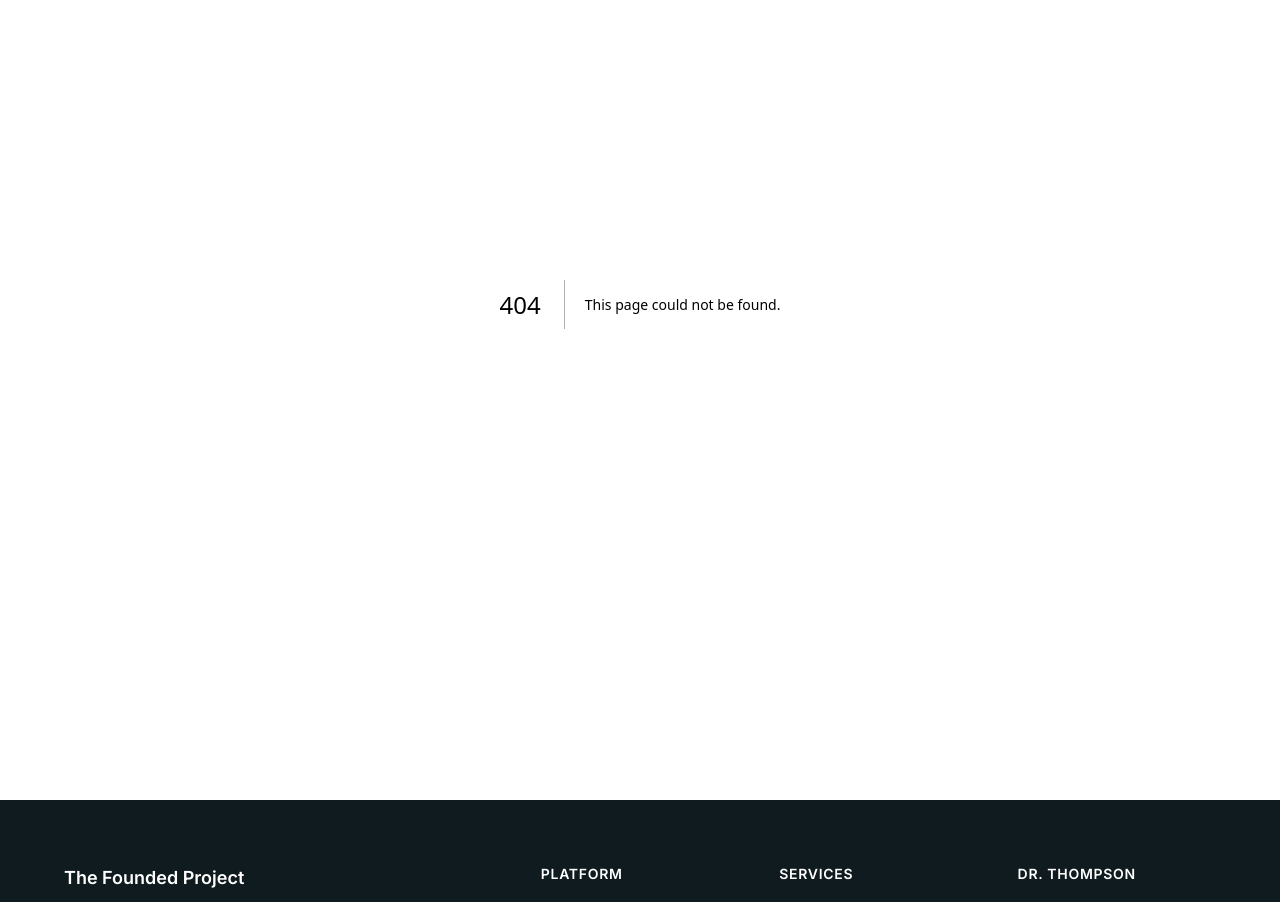
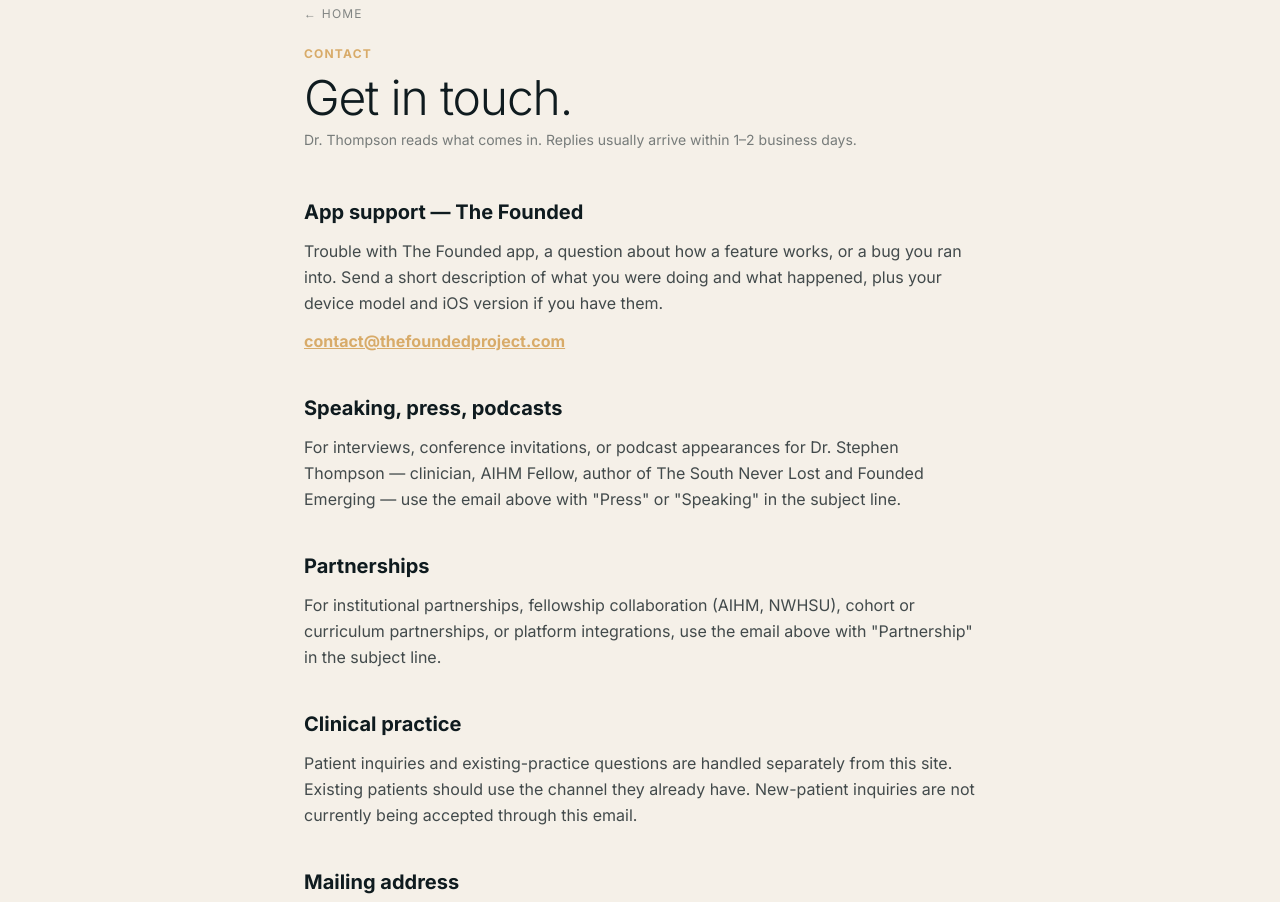
Before and after one commit to thefoundedproject/thefoundedproject-site, a Next.js app: page /contact in a window 1280 px wide. Before the commit this address had no page. Shown: the part 160-1062 px from the top of the page. Built offline with nearby package versions, Linux system fonts and the light colour scheme.

Commit message:
Sync from local dev

```diff
--- /dev/null
+++ b/app/contact/page.js
@@ -0,0 +1,86 @@
+/**
+ * Copyright 2026 Dr. Stephen Thompson DC, DACM, BCTMB, FAIHM
+ * The Founded Project — thefoundedproject.com
+ * All rights reserved.
+ *
+ * Contact page. Surfaced as Support URL for App Store Connect (The Founded iOS app).
+ */
+
+export const metadata = {
+  title: 'Contact | The Founded Project',
+  description: 'Reach The Founded Project for app support, partnerships, speaking, or anything else.',
+}
+
+function Section({ title, children }) {
+  return (
+    <section className="mb-10">
+      <h2 style={{ color: '#0F1B1F' }} className="text-xl font-bold mb-3">{title}</h2>
+      <div style={{ color: 'rgba(15,27,31,0.78)' }} className="leading-relaxed space-y-3 [&_a]:underline">
+        {children}
+      </div>
+    </section>
+  )
+}
+
+export default function ContactPage() {
+  return (
+    <main style={{ backgroundColor: '#F5F0E8' }} className="min-h-screen px-6 py-24">
+      <article className="max-w-2xl mx-auto">
+        <a href="/" style={{ color: 'rgba(15,27,31,0.5)' }} className="text-xs uppercase tracking-widest mb-6 inline-block hover:opacity-80">
+          ← Home
+        </a>
+        <p style={{ color: '#D8AB69' }} className="text-xs font-bold uppercase tracking-widest mb-3">
+          Contact
+        </p>
+        <h1 style={{ color: '#0F1B1F' }} className="text-3xl md:text-5xl font-light leading-tight tracking-tight mb-2">
+          Get in touch.
+        </h1>
+        <p style={{ color: 'rgba(15,27,31,0.55)' }} className="text-sm mb-12">Dr. Thompson reads what comes in. Replies usually arrive within 1–2 business days.</p>
+
+        <Section title="App support — The Founded">
+          <p>
+            Trouble with The Founded app, a question about how a feature works, or a bug you ran into. Send a short description of what you were doing and what happened, plus your device model and iOS version if you have them.
+          </p>
+          <p>
+            <a href="mailto:contact@thefoundedproject.com" style={{ color: '#D8AB69' }} className="font-bold">
+              contact@thefoundedproject.com
+            </a>
+          </p>
+        </Section>
+
+        <Section title="Speaking, press, podcasts">
+          <p>
+            For interviews, conference invitations, or podcast appearances for Dr. Stephen Thompson — clinician, AIHM Fellow, author of The South Never Lost and Founded Emerging — use the email above with &quot;Press&quot; or &quot;Speaking&quot; in the subject line.
+          </p>
+        </Section>
+
+        <Section title="Partnerships">
+          <p>
+            For institutional partnerships, fellowship collaboration (AIHM, NWHSU), cohort or curriculum partnerships, or platform integrations, use the email above with &quot;Partnership&quot; in the subject line.
+          </p>
+        </Section>
+
+        <Section title="Clinical practice">
+          <p>
+            Patient inquiries and existing-practice questions are handled separately from this site. Existing patients should use the channel they already have. New-patient inquiries are not currently being accepted through this email.
+          </p>
+        </Section>
+
+        <Section title="Mailing address">
+          <p style={{ color: 'rgba(15,27,31,0.6)' }}>
+            The Founded Project<br />
+            c/o Dr. Stephen Thompson<br />
+            Minneapolis, MN, USA
+          </p>
+        </Section>
+
+        <Section title="About">
+          <p style={{ color: 'rgba(15,27,31,0.6)' }} className="italic">
+            Dr. Stephen Thompson, DC, DACM, BCTMB, FAIHM<br />
+            Founder, The Founded Project
+          </p>
+        </Section>
+      </article>
+    </main>
+  )
+}
```
Also changed, not shown: app/apple-icon.png (added), app/icon.png (added).
